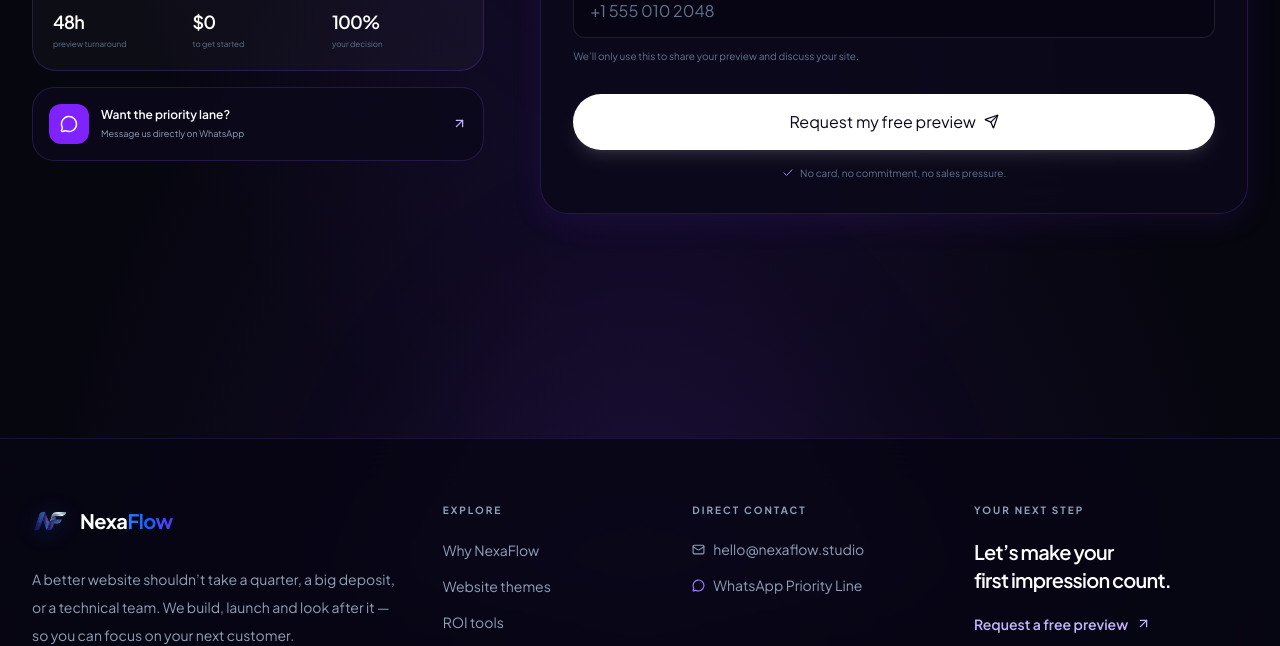
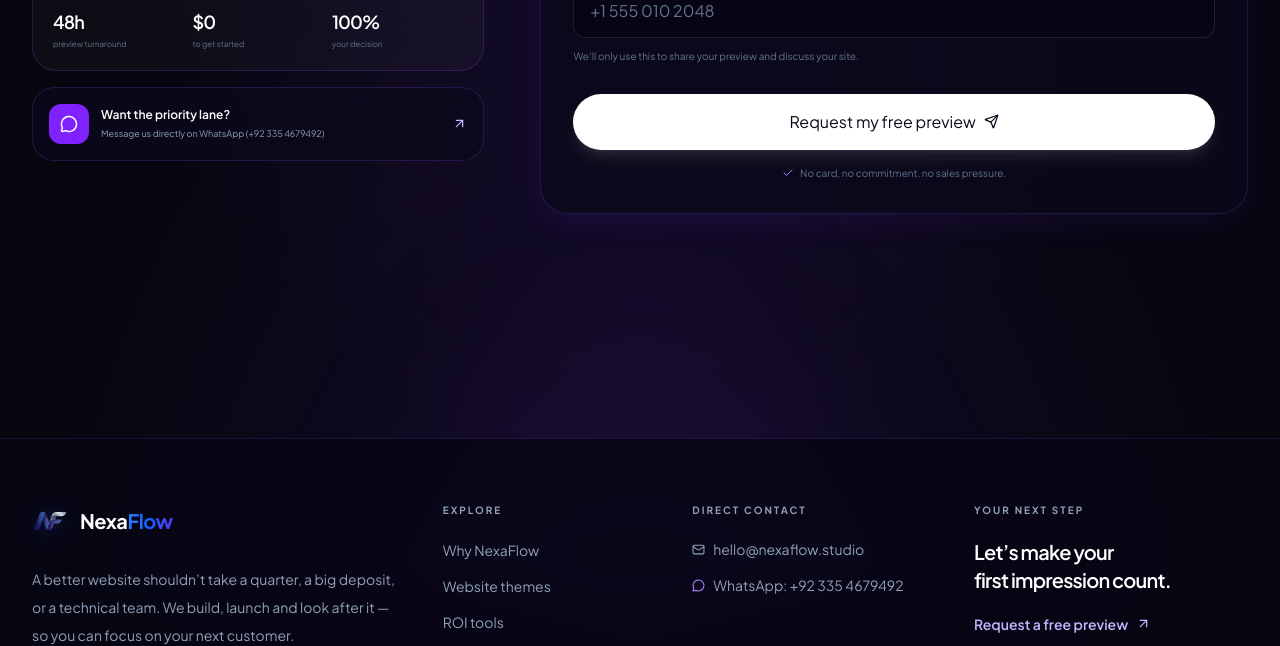
Before and after one commit to Awaiz11/Nexaflow, a Next.js app: page /contact in a window 1280 px wide. Shown: the part 1000-1646 px from the top of the page. Built offline with nearby package versions, Linux system fonts and the light colour scheme.

Commit message:
Update WhatsApp contact number to +92 335 4679492 and centralize configuration

```diff
--- a/src/app/contact/page.tsx
+++ b/src/app/contact/page.tsx
@@ -3,13 +3,14 @@ import Link from "next/link";
 import { ArrowRight, ArrowUpRight, Check, Clock3, MessageCircle, ShieldCheck, Sparkles, WandSparkles } from "lucide-react";
 import { PreviewRequestForm } from "@/components/PreviewRequestForm";
 import { Reveal } from "@/components/Reveal";
+import { getWhatsAppUrl, DEFAULT_PREVIEW_MESSAGE, WHATSAPP_DISPLAY_NUMBER } from "@/lib/constants";
 
 export const metadata: Metadata = {
   title: "Get your free website preview",
   description: "Tell us about your business and get a custom website preview in 48 hours. No card, no commitment.",
 };
 
-const whatsappLink = `https://wa.me/923124915599?text=${encodeURIComponent("Hi NexaFlow team, I'm interested in the free 48-hour preview for my business.")}`;
+const whatsappLink = getWhatsAppUrl(DEFAULT_PREVIEW_MESSAGE);
 
 export default function ContactPage() {
   return (
@@ -40,7 +41,7 @@ export default function ContactPage() {
           </Reveal>
 
           <Reveal delay={0.14}>
-            <a href={whatsappLink} target="_blank" rel="noopener noreferrer" className="mt-4 flex items-center justify-between gap-3 rounded-[22px] border border-violet-200/70 bg-white/90 p-4 transition-all hover:border-violet-500/30 hover:bg-violet-50/50 dark:border-violet-500/20 dark:bg-[#0B091B]/85 dark:hover:border-violet-400/25"><span className="flex items-center gap-3"><span className="grid h-10 w-10 place-items-center rounded-xl bg-violet-600 text-white"><MessageCircle size={18} /></span><span><span className="block text-xs font-semibold text-slate-950 dark:text-white">Want the priority lane?</span><span className="mt-1 block text-[9px] text-slate-500 dark:text-slate-400">Message us directly on WhatsApp</span></span></span><ArrowUpRight size={15} className="shrink-0 text-violet-700 dark:text-violet-300" /></a>
+            <a href={whatsappLink} target="_blank" rel="noopener noreferrer" className="mt-4 flex items-center justify-between gap-3 rounded-[22px] border border-violet-200/70 bg-white/90 p-4 transition-all hover:border-violet-500/30 hover:bg-violet-50/50 dark:border-violet-500/20 dark:bg-[#0B091B]/85 dark:hover:border-violet-400/25"><span className="flex items-center gap-3"><span className="grid h-10 w-10 place-items-center rounded-xl bg-violet-600 text-white"><MessageCircle size={18} /></span><span><span className="block text-xs font-semibold text-slate-950 dark:text-white">Want the priority lane?</span><span className="mt-1 block text-[9px] text-slate-500 dark:text-slate-400">Message us directly on WhatsApp ({WHATSAPP_DISPLAY_NUMBER})</span></span></span><ArrowUpRight size={15} className="shrink-0 text-violet-700 dark:text-violet-300" /></a>
           </Reveal>
         </div>
 
--- a/src/app/page.tsx
+++ b/src/app/page.tsx
@@ -20,6 +20,7 @@ import {
 } from "lucide-react";
 import { Reveal } from "@/components/Reveal";
 import { SpotlightCard } from "@/components/SpotlightCard";
+import { getWhatsAppUrl, DEFAULT_PREVIEW_MESSAGE } from "@/lib/constants";
 
 const steps = [
   { icon: Globe2, label: "Edge load", value: "0.7s", note: "Fast from the first tap", color: "indigo" },
@@ -90,7 +91,7 @@ export default function HomePage() {
             </p>
             <div className="mt-8 flex flex-col gap-3 sm:flex-row">
               <a
-                href="https://wa.me/923124915599?text=Hi%20NexaFlow%20team,%20I'm%20interested%20in%20the%20free%2048-hour%20preview%20for%20my%20business."
+                href={getWhatsAppUrl(DEFAULT_PREVIEW_MESSAGE)}
                 target="_blank"
                 rel="noopener noreferrer"
                 className="group inline-flex items-center justify-center gap-2 bg-white text-black px-6 py-3 rounded-full font-medium transition-all duration-300 ease-in-out hover:bg-gray-200 hover:scale-[1.02]"
@@ -431,7 +432,7 @@ export default function HomePage() {
             <div className="relative flex flex-col justify-between gap-8 md:flex-row md:items-center">
               <div className="max-w-xl"><p className="text-[10px] font-bold uppercase tracking-[.2em] text-violet-300">Your next customer is searching</p><h2 className="mt-3 text-3xl font-semibold tracking-[-.05em] sm:text-4xl">Let's give them a reason to choose you.</h2><p className="mt-3 text-sm leading-6 text-white/60">Get a custom website preview in 48 hours. No card, no commitment.</p></div>
               <a
-                href="https://wa.me/923124915599?text=Hi%20NexaFlow%20team,%20I'm%20interested%20in%20the%20free%2048-hour%20preview%20for%20my%20business."
+                href={getWhatsAppUrl(DEFAULT_PREVIEW_MESSAGE)}
                 target="_blank"
                 rel="noopener noreferrer"
                 className="inline-flex shrink-0 items-center justify-center gap-2 rounded-full bg-white px-6 py-4 text-sm font-semibold text-[#09091B] shadow-lg shadow-white/10 transition-all hover:-translate-y-0.5 hover:bg-violet-50"
--- a/src/components/Footer.tsx
+++ b/src/components/Footer.tsx
@@ -1,6 +1,7 @@
 import Link from "next/link";
 import { ArrowUpRight, Mail, MessageCircle, ShieldCheck } from "lucide-react";
 import { NexaFlowLogo } from "@/components/NexaFlowLogo";
+import { getWhatsAppUrl, DEFAULT_INQUIRY_MESSAGE, CONTACT_EMAIL, WHATSAPP_DISPLAY_NUMBER } from "@/lib/constants";
 
 const footerLinks = [
   { label: "Why NexaFlow", href: "/why-us" },
@@ -43,20 +44,20 @@ export function Footer() {
             <p className="text-[10px] font-bold uppercase tracking-[0.2em] text-slate-400">Direct Contact</p>
             <ul className="mt-5 space-y-3">
               <li>
-                <a href="mailto:hello@nexaflow.studio" className="inline-flex items-center gap-2 text-sm text-slate-600 transition-colors hover:text-violet-600 dark:text-slate-400 dark:hover:text-violet-300">
+                <a href={`mailto:${CONTACT_EMAIL}`} className="inline-flex items-center gap-2 text-sm text-slate-600 transition-colors hover:text-violet-600 dark:text-slate-400 dark:hover:text-violet-300">
                   <Mail size={13} className="shrink-0 text-slate-400" />
-                  hello@nexaflow.studio
+                  {CONTACT_EMAIL}
                 </a>
               </li>
               <li>
                 <a
-                  href={`https://wa.me/?text=${encodeURIComponent("Hi NexaFlow, I'd like to enquire about a website preview.")}`}
+                  href={getWhatsAppUrl(DEFAULT_INQUIRY_MESSAGE)}
                   target="_blank"
                   rel="noopener noreferrer"
                   className="inline-flex items-center gap-2 text-sm text-slate-600 transition-colors hover:text-violet-600 dark:text-slate-400 dark:hover:text-violet-300"
                 >
                   <MessageCircle size={13} className="shrink-0 text-violet-600 dark:text-violet-400" />
-                  WhatsApp Priority Line
+                  <span>WhatsApp: {WHATSAPP_DISPLAY_NUMBER}</span>
                 </a>
               </li>
             </ul>
--- /dev/null
+++ b/src/lib/constants.ts
@@ -0,0 +1,40 @@
+/**
+ * Global Agency Constants & Contact Configuration
+ * Clean digits only (country code + number, e.g., 923354679492).
+ * Formatted cleanly without '+', spaces, or dashes.
+ */
+
+export const RAW_WHATSAPP_NUMBER =
+  process.env.NEXT_PUBLIC_WHATSAPP_NUMBER || "923354679492";
+
+/**
+ * Strips all non-digit characters to ensure clean wa.me redirection.
+ */
+export const cleanPhoneForWhatsApp = (phone: string): string => {
+  return phone.replace(/\D/g, "");
+};
+
+export const WHATSAPP_NUMBER = cleanPhoneForWhatsApp(RAW_WHATSAPP_NUMBER);
+
+/**
+ * Human-readable display format for UI elements (Footer, Contact page, etc.)
+ */
+export const WHATSAPP_DISPLAY_NUMBER = "+92 335 4679492";
+
+/**
+ * Generates a clean WhatsApp redirect URL with optional encoded pre-filled text.
+ * Example: https://wa.me/923354679492?text=...
+ */
+export const getWhatsAppUrl = (text?: string): string => {
+  const base = `https://wa.me/${WHATSAPP_NUMBER}`;
+  if (!text) return base;
+  return `${base}?text=${encodeURIComponent(text)}`;
+};
+
+export const DEFAULT_PREVIEW_MESSAGE =
+  "Hi NexaFlow team, I'm interested in the free 48-hour preview for my business.";
+
+export const DEFAULT_INQUIRY_MESSAGE =
+  "Hi NexaFlow, I'd like to enquire about a website preview.";
+
+export const CONTACT_EMAIL = "hello@nexaflow.studio";
```
Also changed, not shown: src/components/PreviewRequestForm.tsx (+6 -4 lines), 1 other file (tests, documents, lock files or other folders).
